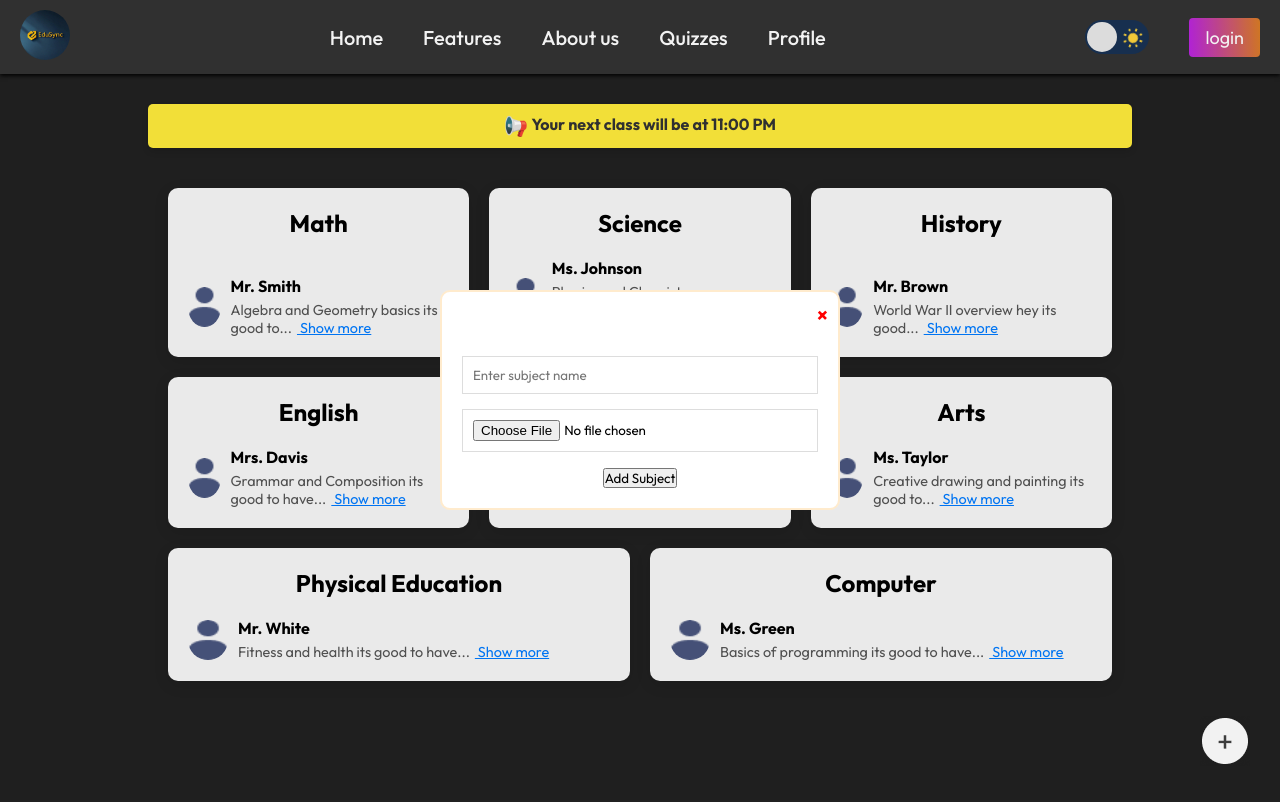
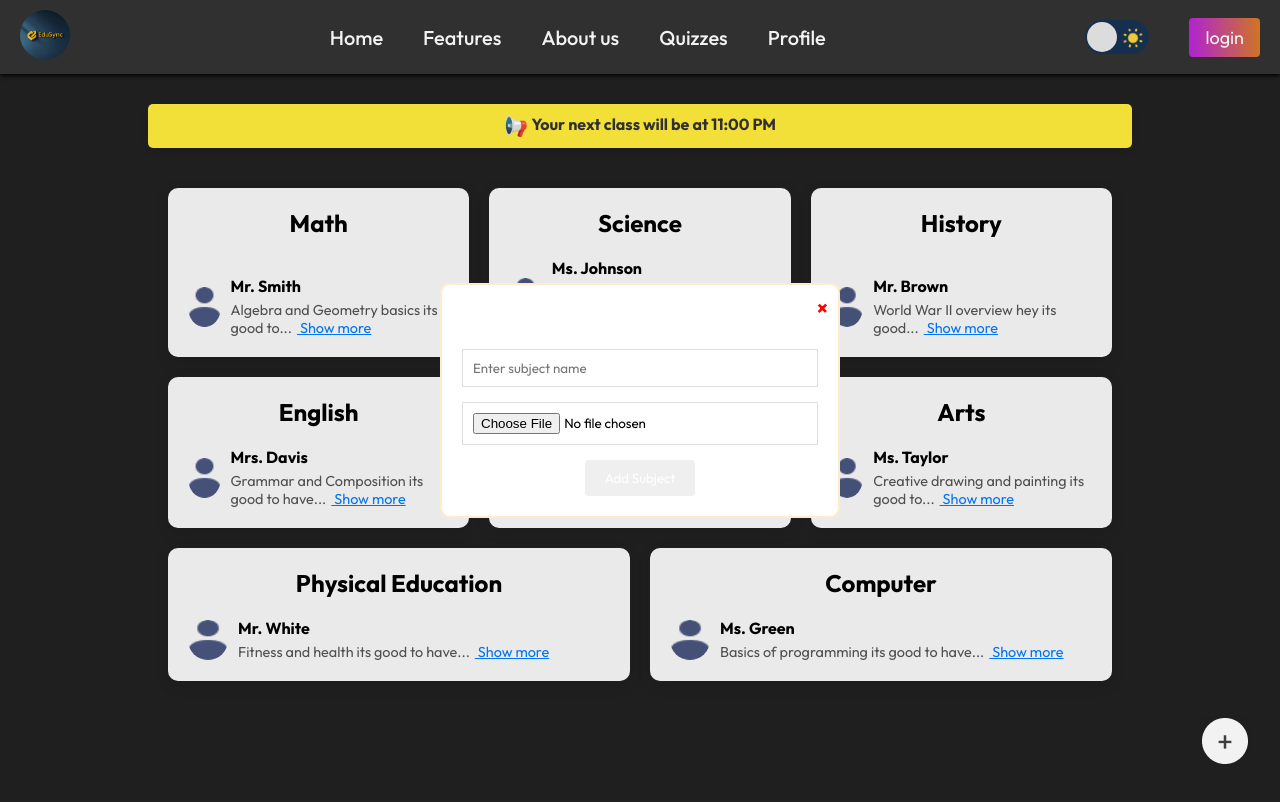
Before and after one commit to lightning-sagar/EduSync-2-, a React (Vite) app: page / in a window 1280 px wide. Both pictures are taken after a click on the element 1225 px from the left and 743 px from the top of the page. Shown: the top 802 px of the page. Built offline with nearby package versions, Linux system fonts and the light colour scheme.

Commit message:
added styling to the add subject button

```diff
--- a/src/components/Class-Scheduling/Class.css
+++ b/src/components/Class-Scheduling/Class.css
@@ -134,3 +134,12 @@
   border: radius 4px;
   color: black;
 }
+
+.add-subject-btn{
+  padding: 10px 20px;
+  background-color: greens;
+  color: white;
+  border: none;
+  border-radius: 4px;
+  cursor: pointer;
+}
--- a/src/components/Class-Scheduling/Class.jsx
+++ b/src/components/Class-Scheduling/Class.jsx
@@ -130,7 +130,7 @@ const Class = ({ onNextClassTime }) => {
                                 required
                             />
                             {newCoverImage && <p>Selected File: {newCoverImage.name}</p>}
-                            <button type="submit">Add Subject</button>
+                            <button className='add-subject-btn' type="submit">Add Subject</button>
                         </form>
                     </div>
                 </div>
```
